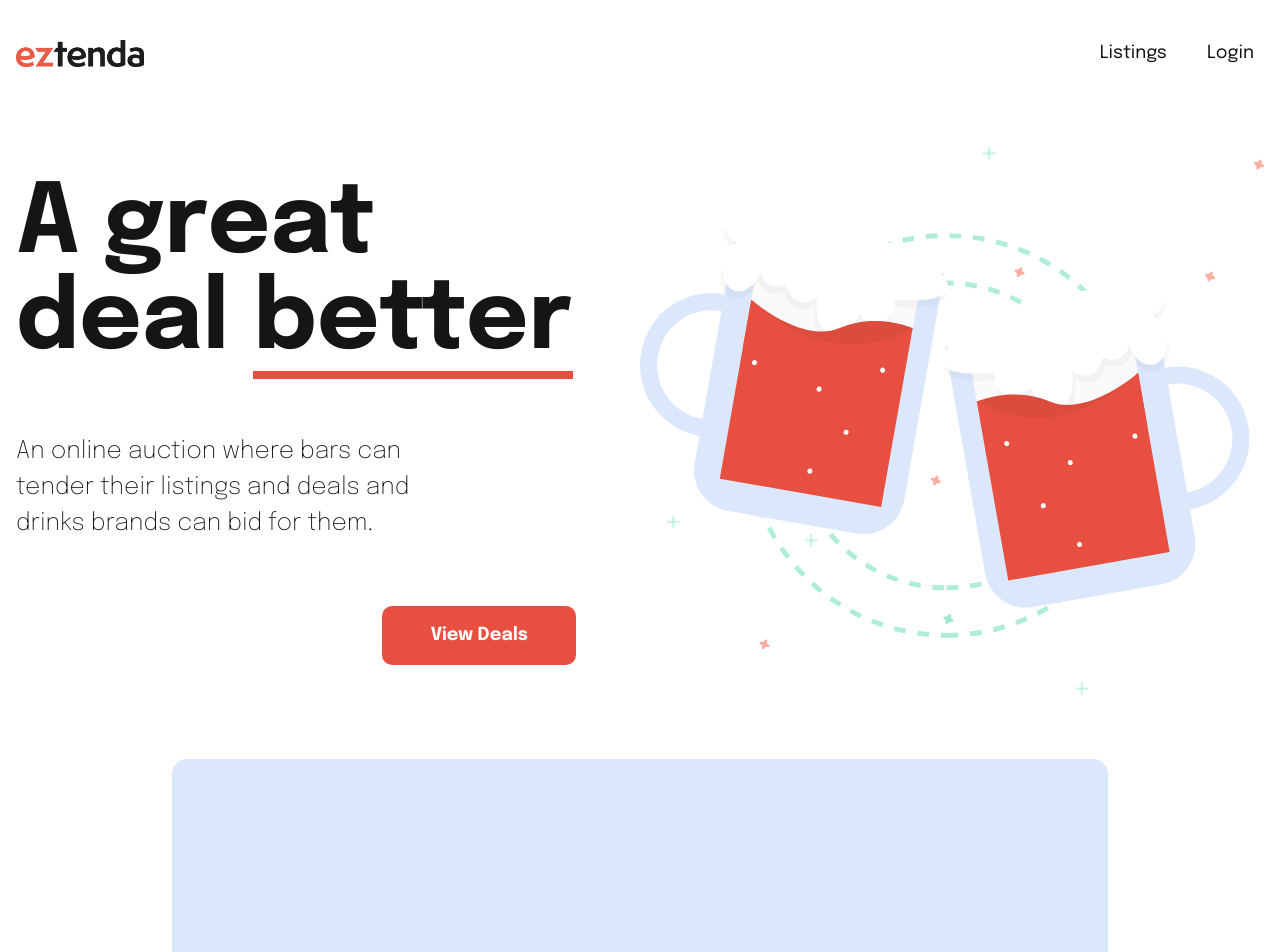
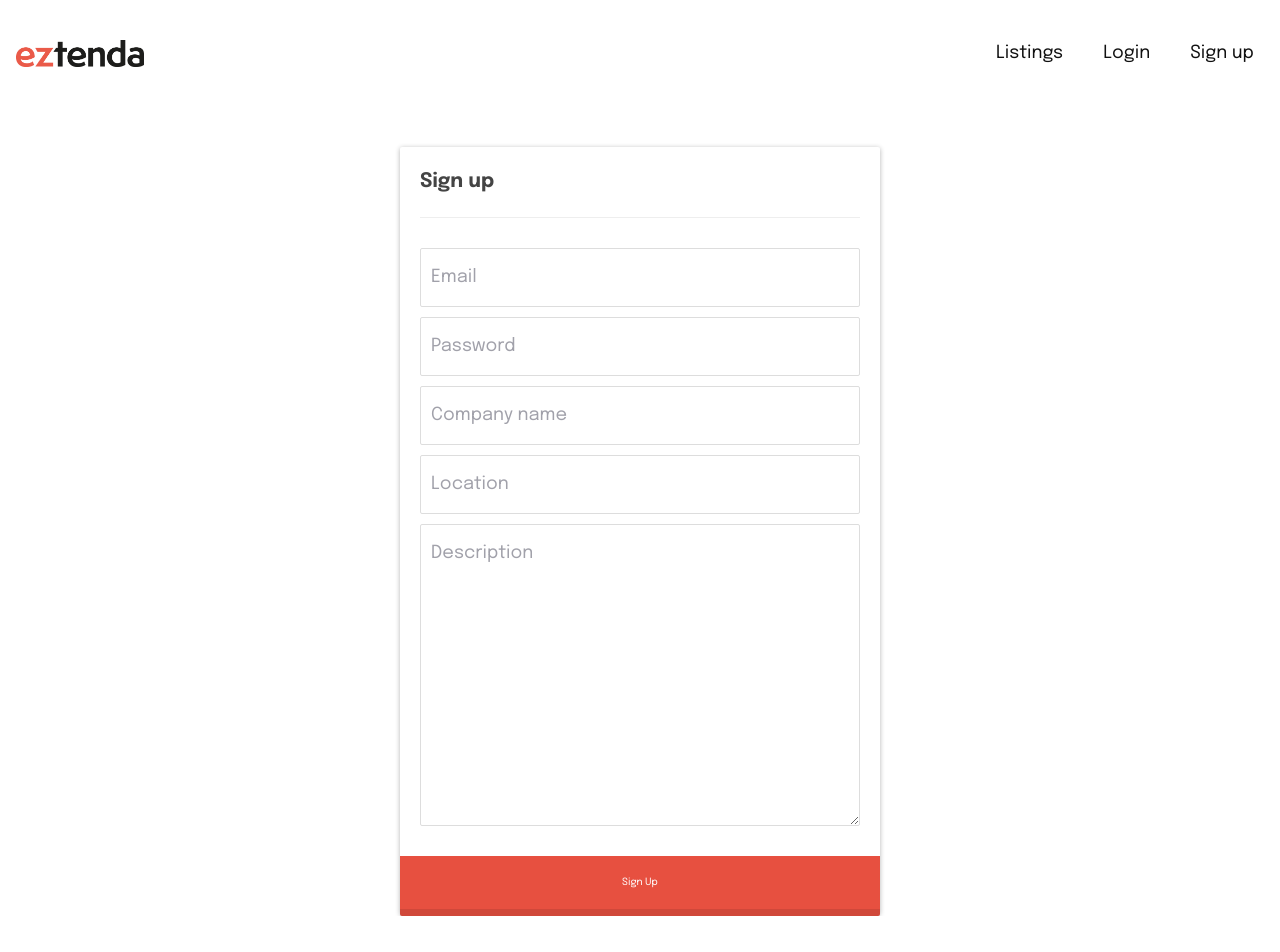
Before and after one commit to diegolarraz/eztenda, a React (Create React App) app: page /signup in a window 1280 px wide. Before the commit this address led to /. Shown: the top 952 px of the page. After the commit the page ends 916 px from the top, so only its background shows below. Built offline with nearby package versions, Linux system fonts and the light colour scheme.

Commit message:
added sign up route

```diff
--- a/src/App.js
+++ b/src/App.js
@@ -10,6 +10,7 @@
 import Profile from "./pages/Profile/Profile";
 import Login from "./pages/Login/Login";
 import Logout from "./pages/Logout/Logout";
+import SignUp from "./pages/SignUp/SignUp";
 import Navigation from "./components/Navigation/Navigation";
 import { AuthContext } from "./context/AuthContext";
 
@@ -22,6 +23,7 @@
       <Route path="/listings/:id" component={Listing} />
       <Route path="/listings" component={Listings} />
       <Route path="/login" component={Login} />
+      <Route path="/signup" component={SignUp} />
       <Route path="/" exact component={Home} />
       <Redirect to="/" />
     </Switch>
--- a/src/components/Navigation/Navigation.js
+++ b/src/components/Navigation/Navigation.js
@@ -24,6 +24,20 @@
     ? `${classes.Hamburger} ${classes.Active}`
     : classes.Hamburger;
 
+  const navigationLinks = isLoggedIn ? (
+    <>
+      <NavigationItem link="/listings">Listings</NavigationItem>
+      <NavigationItem link="/profile">Profile</NavigationItem>
+      <NavigationItem link="/logout">Logout</NavigationItem>
+    </>
+  ) : (
+    <>
+      <NavigationItem link="/listings">Listings</NavigationItem>
+      <NavigationItem link="/login">Login</NavigationItem>
+      <NavigationItem link="/signup">Sign up</NavigationItem>
+    </>
+  );
+
   return (
     <nav className={classes.Container}>
       <NavigationItem link="/">
@@ -35,17 +49,7 @@
         <span className={classes.Line}></span>
       </div>
 
-      <ul className={navigationLinksClasses}>
-        <NavigationItem link="/listings">Listings</NavigationItem>
-        {isLoggedIn ? (
-          <NavigationItem link="/profile">Profile</NavigationItem>
-        ) : null}
-        {isLoggedIn ? (
-          <NavigationItem link="/logout">Logout</NavigationItem>
-        ) : (
-          <NavigationItem link="/login">Login</NavigationItem>
-        )}
-      </ul>
+      <ul className={navigationLinksClasses}>{navigationLinks}</ul>
     </nav>
   );
 }
--- /dev/null
+++ b/src/pages/SignUp/SignUp.js
@@ -0,0 +1,111 @@
+import React, { useState, useContext, useEffect } from "react";
+import { AuthContext } from "../../context/AuthContext";
+import { Switch, Route, Redirect } from "react-router-dom";
+
+import api from "../../axiosInstances";
+import Spinner from "../../components/UI/Spinner/Spinner";
+
+import classes from "./SignUp.module.css";
+
+export default function SignUp() {
+  const [email, setEmail] = useState("");
+  const [password, setPassword] = useState("");
+  const [companyName, setCompanyName] = useState("");
+  const [location, setLocation] = useState("");
+  const [description, setDescription] = useState("");
+
+  const [loading, setLoading] = useState(false);
+  const [showError, setError] = useState({ error: false, message: "" });
+
+  const { userData, setUserData, setToken } = useContext(AuthContext);
+  const { isLoggedIn } = userData;
+
+  const handleSubmit = async (event) => {
+    event.preventDefault();
+    await sendForm();
+  };
+
+  const handleEmailChange = (event) => {
+    setEmail(event.target.value);
+  };
+
+  const handlePasswordChange = (event) => {
+    setPassword(event.target.value);
+  };
+
+  const handleCompanyNameChange = (event) => {
+    setCompanyName(event.target.value);
+  };
+
+  const handleLocationChange = (event) => {
+    setLocation(event.target.value);
+  };
+
+  const handleDescriptionChange = (event) => {
+    setDescription(event.target.value);
+  };
+
+  const sendForm = async () => {
+    try {
+      setLoading(true);
+      const data = {
+        email,
+        password,
+        company_name: companyName,
+        location,
+        description,
+      };
+      const response = await api.post("/sessions", data);
+      setToken(response.data["authentication_token"]);
+      setUserData({ isLoggedIn: true });
+    } catch (error) {
+      setLoading(false);
+      console.log(error);
+      setError({ error: true, message: "Something went wrong" });
+    }
+  };
+
+  const errorMessage = <h2>{showError.message}</h2>;
+
+  const login = isLoggedIn ? (
+    <Redirect to="/" />
+  ) : (
+    <form className={classes.SignUp} onSubmit={handleSubmit}>
+      <p className={classes.Title}>Sign up</p>
+      {showError.error && errorMessage}
+      <input type="email" placeholder="Email" onChange={handleEmailChange} />
+      <input
+        type="password"
+        placeholder="Password"
+        onChange={handlePasswordChange}
+      />
+      <input
+        type="text"
+        placeholder="Company name"
+        onChange={handleCompanyNameChange}
+      />
+      <input
+        type="text"
+        placeholder="Location"
+        onChange={handleLocationChange}
+      />
+      <textarea
+        type="textarea"
+        rows="10"
+        placeholder="Description"
+        onChange={handleDescriptionChange}
+      />
+      <button>
+        <i className={classes.Spinner}></i>
+        <span className="state">Sign Up</span>
+      </button>
+    </form>
+  );
+
+  return (
+    <>
+      {login}
+      {loading && <Spinner />}
+    </>
+  );
+}
--- /dev/null
+++ b/src/pages/SignUp/SignUp.module.css
@@ -0,0 +1,71 @@
+.SignUp {
+  margin: 4rem auto 0;
+  border-radius: 2px 2px 5px 5px;
+  padding: 10px 20px 20px 20px;
+  width: 90%;
+  max-width: 480px;
+  background: #ffffff;
+  position: relative;
+  padding-bottom: 80px;
+  box-shadow: 0px 1px 5px rgba(0, 0, 0, 0.3);
+}
+
+.SignUp input,
+.SignUp textarea {
+  display: block;
+  padding: 15px 10px;
+  margin-bottom: 10px;
+  width: 100%;
+  border: 1px solid #ddd;
+  transition: border-width 0.2s ease;
+  border-radius: 2px;
+  color: #ccc;
+  font-size: 1.8rem;
+}
+
+.SignUp textarea:focus {
+  outline: none;
+  color: #444;
+  border-color: var(--color-primary);
+}
+
+.SignUp input:focus {
+  outline: none;
+  color: #444;
+  border-color: var(--color-primary);
+  border-left-width: 35px;
+}
+
+.Title {
+  color: #444;
+  font-size: 2rem;
+  font-weight: bold;
+  margin: 10px 0 30px 0;
+  border-bottom: 1px solid #eee;
+  padding-bottom: 20px;
+}
+
+.SignUp button {
+  width: 100%;
+  height: 100%;
+  padding: 10px 10px;
+  background: var(--color-primary);
+  color: #fff;
+  display: block;
+  border: none;
+  margin-top: 20px;
+  position: absolute;
+  left: 0;
+  bottom: 0;
+  max-height: 60px;
+  border: 0px solid rgba(0, 0, 0, 0.1);
+  border-radius: 0 0 2px 2px;
+  transform: rotateZ(0deg);
+  transition: all 0.1s ease-out;
+  border-bottom-width: 7px;
+}
+
+.SignUp h2 {
+  color: red;
+  padding-bottom: 2rem;
+}
```
Also changed, not shown: 1 other file (tests, documents, lock files or other folders).
